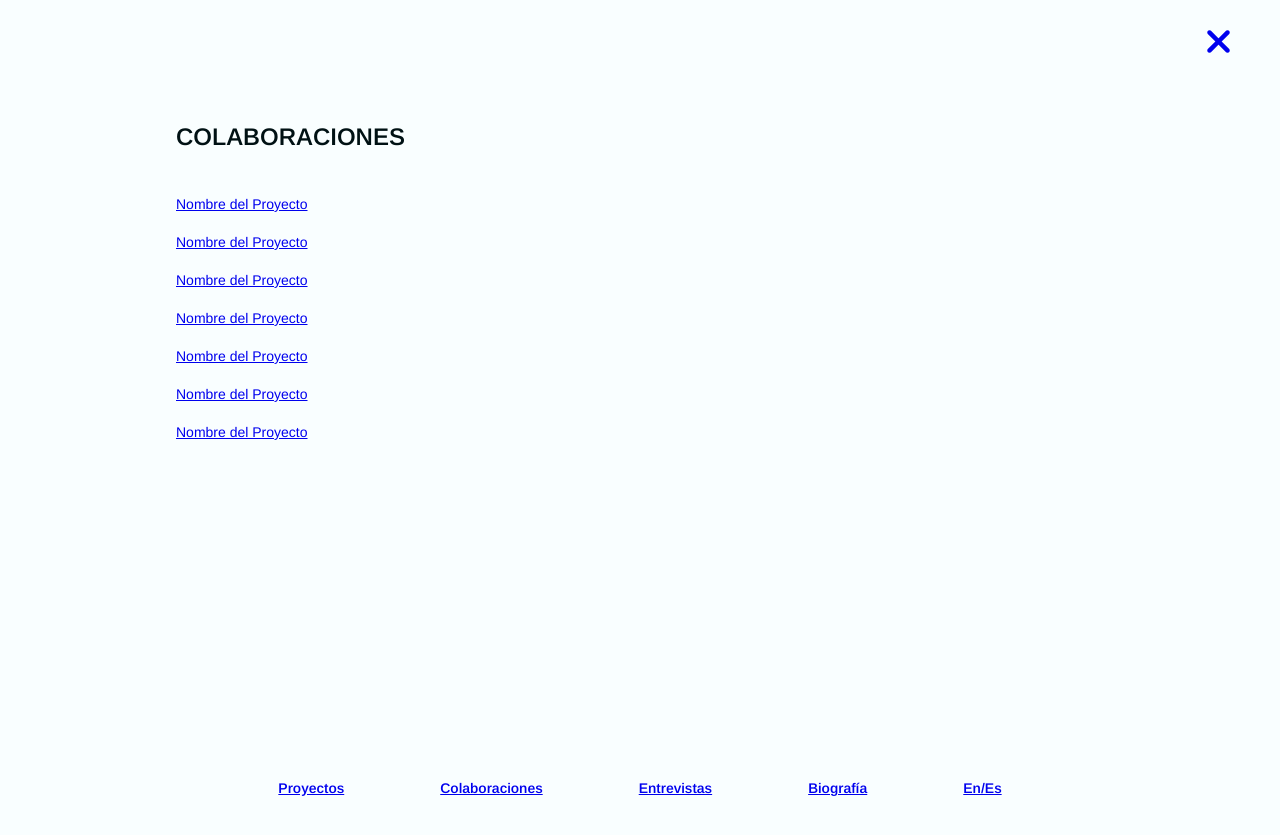
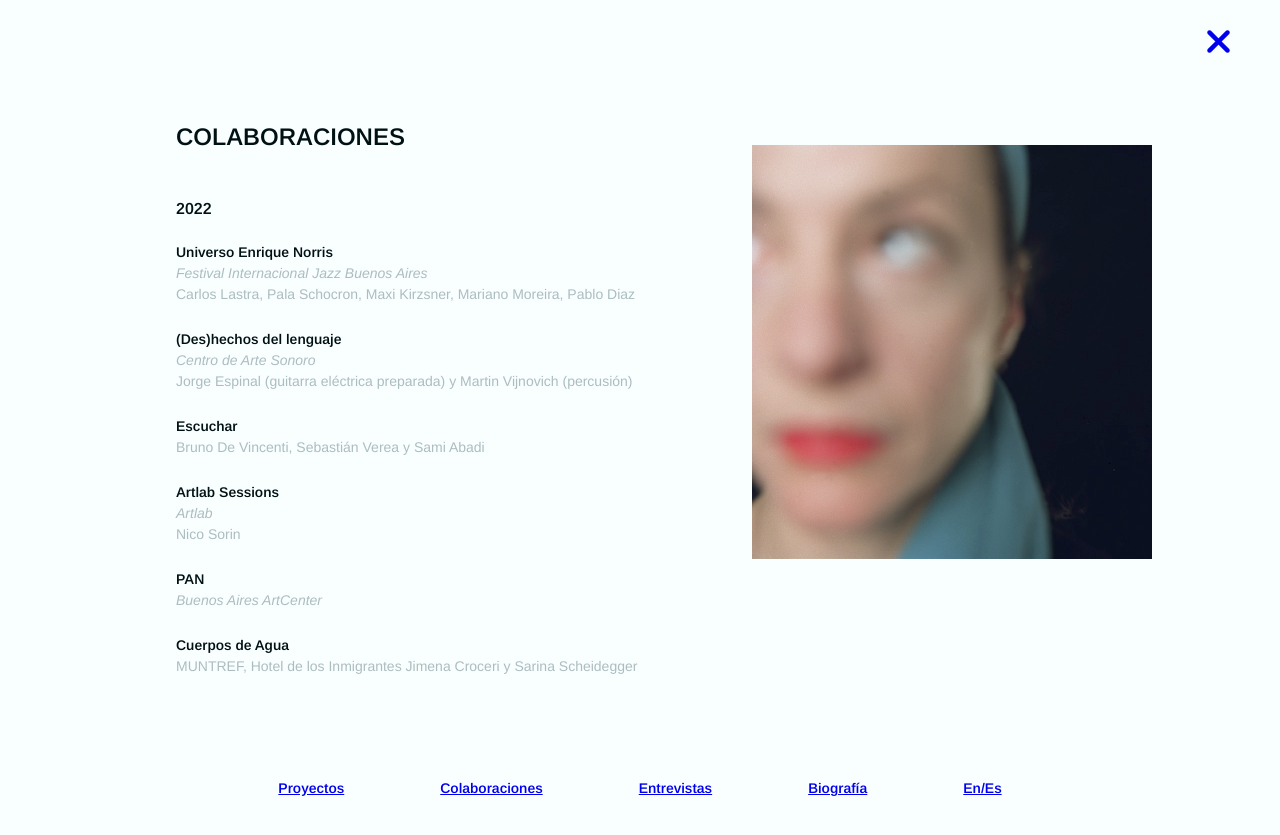
Before and after one commit to lifrancucci/barbara-togander, a Jekyll site: the page built from collabs/index.html, in a window 1280 px wide. Shown: the top 835 px of the page. Built offline with Jekyll 4.4.1, drawn with Linux system fonts in a browser that asks for light colours; nearby versions of some CDN libraries; library files that are not in the unit come from our copies.

Commit message:
Create 'Collabs' structure and add 2022 collabs

```diff
--- a/collabs/index.html
+++ b/collabs/index.html
@@ -2,47 +2,48 @@
 layout: lists
 ---
 
-<section class="items projects">
+<section class="items collabs">
 
   {% include go-back.html %}
 
   <h1 class="title title--section uppercase">Colaboraciones</h1>
 
-  <ul class="items-list">
+  <div class="media-display-container">
+    <img class="media-displayed" src="/img/perccontrvozcorn/001.jpg" alt="">
+  </div>
+
+  <ul class="items-list collabs-list">
+    <p class="collab--year">2022</p>
+    <br>
     <li>
-      <a href="./p_individual/index.html">
-        Nombre del Proyecto
-      </a>
+      <span class="collab--title">Universo Enrique Norris</span><br>
+      <span class="collab--location">Festival Internacional Jazz Buenos Aires</span><br>
+      Carlos Lastra, Pala Schocron, Maxi Kirzsner, Mariano Moreira, Pablo Diaz
     </li>
     <li>
-      <a href="./p_individual/index.html">
-        Nombre del Proyecto
-      </a>
+      <span class="collab--title">(Des)hechos del lenguaje</span><br>
+      <span class="collab--location">Centro de Arte Sonoro</span><br>
+      Jorge Espinal (guitarra eléctrica preparada) y Martin Vijnovich (percusión)
     </li>
     <li>
-      <a href="./p_individual/index.html">
-        Nombre del Proyecto
-      </a>
+      <span class="collab--title">Escuchar</span><br>
+      Bruno De Vincenti, Sebastián Verea y Sami Abadi
     </li>
-    <li>
-      <a href="./p_individual/index.html">
-        Nombre del Proyecto
-      </a>
+    <li class="has-media" id="title-artlab-sessions">
+      <span class="collab--title">Artlab Sessions</span><br>
+      <span class="collab--location">Artlab</span><br>
+      Nico Sorin
     </li>
-    <li>
-      <a href="./p_individual/index.html">
-        Nombre del Proyecto
-      </a>
+    <li class="has-media" id="title-pan">
+      <span class="collab--title">PAN</span><br>
+      <span class="collab--location">Buenos Aires ArtCenter</span><br>
     </li>
-    <li>
-      <a href="./p_individual/index.html">
-        Nombre del Proyecto
-      </a>
+    <li class="has-media" id="title-cuerpos-de-agua">
+      <span class="collab--title">Cuerpos de Agua</span><br>
+       <span>MUNTREF, Hotel de los Inmigrantes</span>
+       Jimena Croceri y Sarina Scheidegger
     </li>
-    <li>
-      <a href="./p_individual/index.html">
-        Nombre del Proyecto
-      </a>
-    </li>
+
+
   </ul>
 </section>
--- a/css/main.css
+++ b/css/main.css
@@ -192,3 +192,28 @@ a:hover {
   width: 80%;
   margin-bottom: 3rem;
 }
+/* COLLABS */
+.media-display-container {
+  position: absolute;
+  top: 100px;
+  right: 0;
+}
+.media-displayed {
+  width: 400px;
+}
+.collabs-list {
+  color: var(--clr-main);
+  line-height: 1.5;
+}
+.collab--year {
+  color: var(--clr-dark);
+  font-size: 1rem;
+  font-weight: bold;
+}
+.collab--title {
+  color: var(--clr-dark);
+  font-weight: bold;
+}
+.collab--location {
+  font-style: italic;
+}
```
